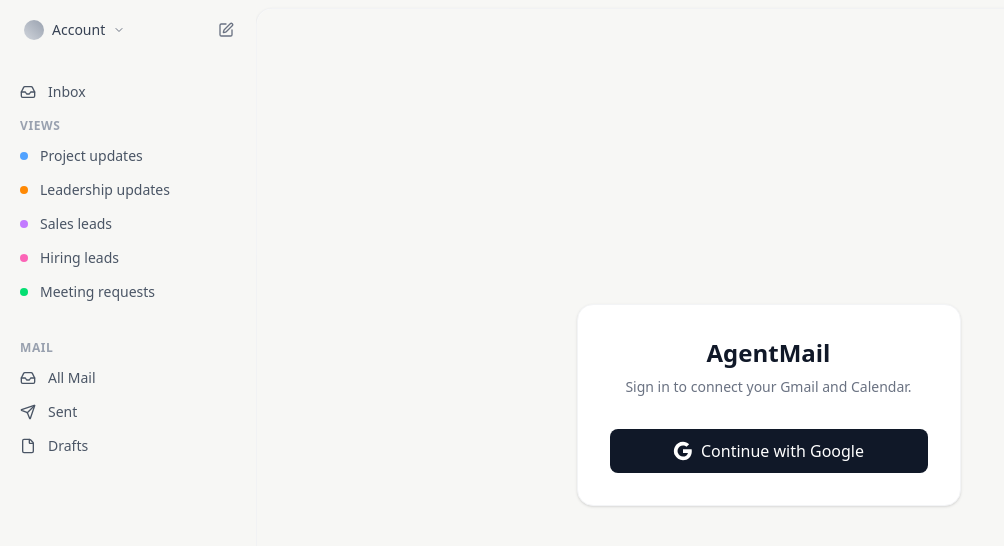
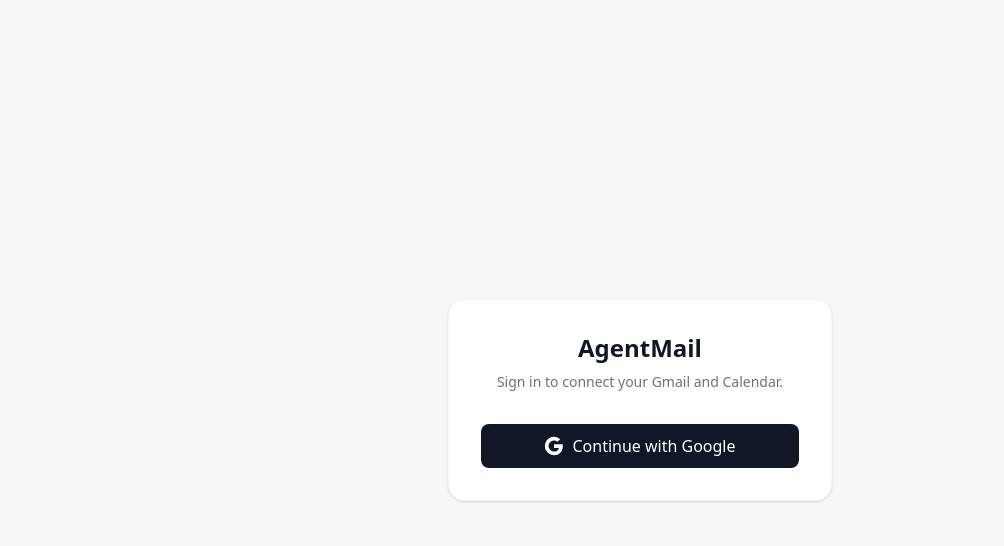
Before and after one commit to CairoAkehurst/zero-latency, a Next.js app: page /login in a window 1280 px wide. Shown: the top 546 px of the page, without its empty margins (0-1004 px from the left). Built offline with nearby package versions, Linux system fonts and the light colour scheme; no server answers.

Commit message:
fix: move Sidebar to route group layout to prevent prerendering crash on Vercel

```diff
--- /dev/null
+++ b/src/app/(inbox)/layout.tsx
@@ -0,0 +1,16 @@
+import { Sidebar } from "@/components/Sidebar";
+
+export default function InboxLayout({
+  children,
+}: Readonly<{
+  children: React.ReactNode;
+}>) {
+  return (
+    <>
+      <Sidebar />
+      <main className="flex-1 overflow-y-auto bg-white rounded-tl-2xl border-t border-l border-gray-200/50 shadow-sm mt-2">
+        {children}
+      </main>
+    </>
+  );
+}
--- a/src/app/layout.tsx
+++ b/src/app/layout.tsx
@@ -1,6 +1,5 @@
 import type { Metadata } from "next";
 import "./globals.css";
-import { Sidebar } from "@/components/Sidebar";
 
 export const metadata: Metadata = {
   title: "AgentMail",
@@ -15,10 +14,7 @@
   return (
     <html lang="en">
       <body className="antialiased h-screen flex overflow-hidden bg-[#f7f7f5]">
-        <Sidebar />
-        <main className="flex-1 overflow-y-auto bg-white rounded-tl-2xl border-t border-l border-gray-200/50 shadow-sm mt-2">
-          {children}
-        </main>
+        {children}
       </body>
     </html>
   );
```
Also changed, not shown: src/app/(inbox)/page.tsx (renamed from src/app/page.tsx).
